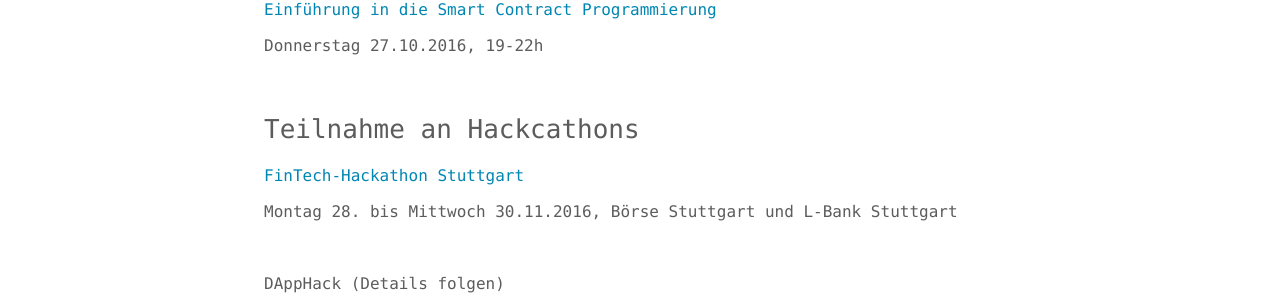
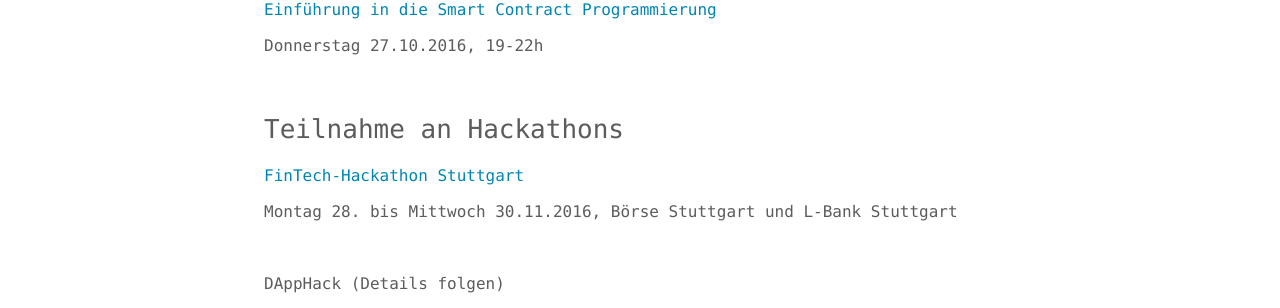
Before and after one commit to blocklab/site, a Jekyll site: the page built from events.md, in a window 1280 px wide. Shown: the part 868-1176 px from the top of the page. Built offline with Jekyll 4.4.1, drawn with Linux system fonts in a browser that asks for light colours.

Commit message:
Update events.md

```diff
--- a/events.md
+++ b/events.md
@@ -25,7 +25,7 @@ Donnerstag 27.10.2016, 19-22h
 
 <br>
 
-## Teilnahme an Hackcathons
+## Teilnahme an Hackathons
 
 [FinTech-Hackathon Stuttgart](https://www.stuttgart-financial.de/netzwerk/fintech-days/bankathon0/)
 
```
